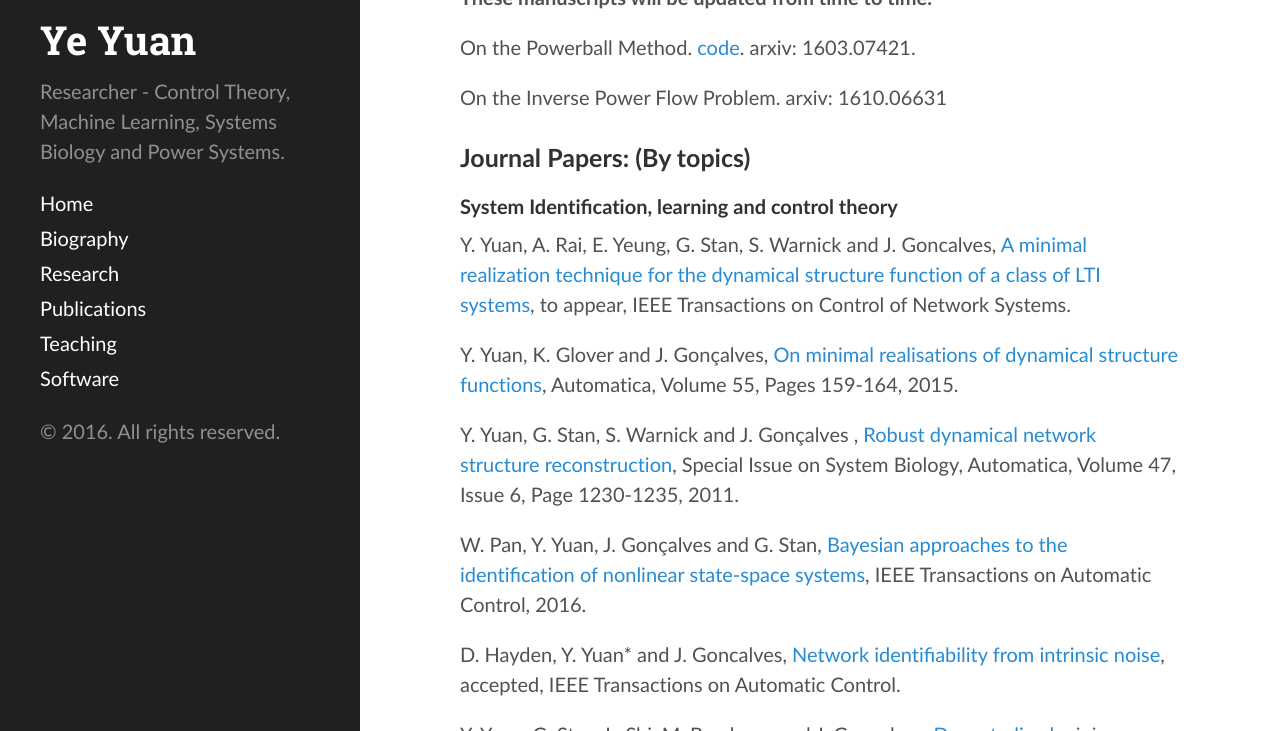
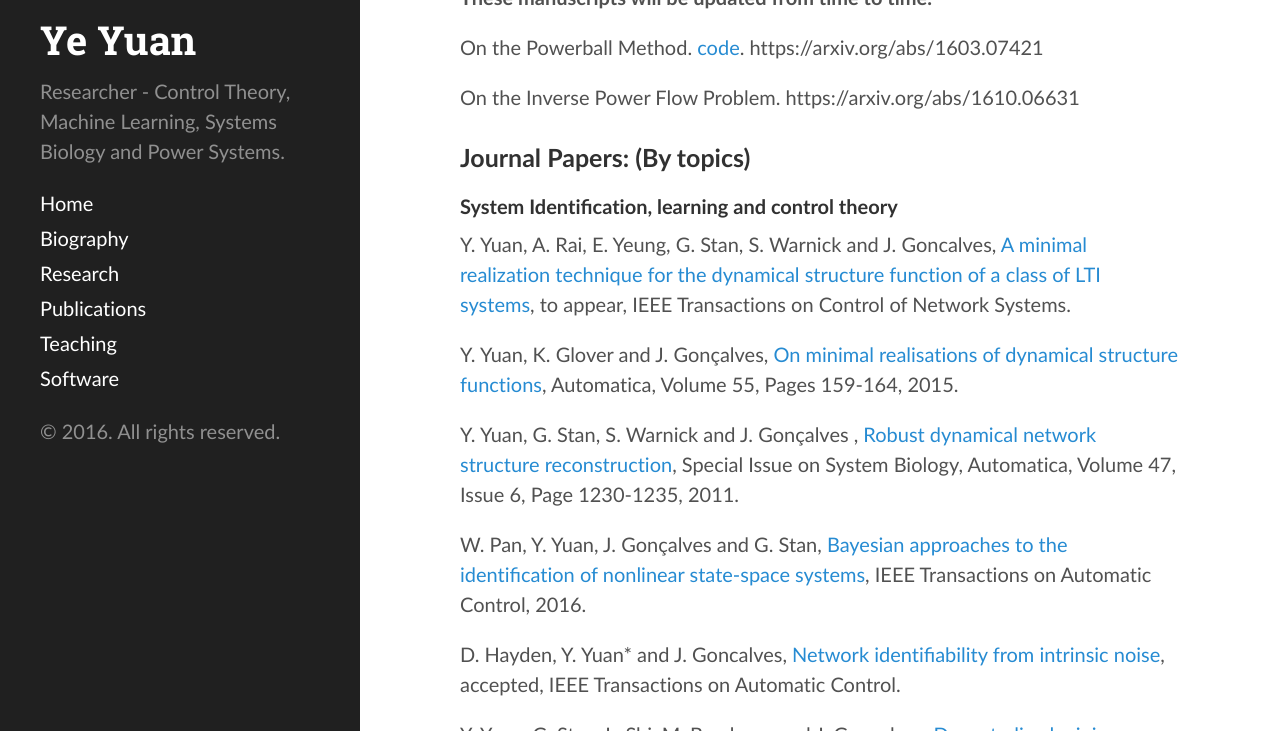
Before and after one commit to yy311/yy311.github.io, a Jekyll site: the page built from publication.md, in a window 1280 px wide and 900 px high, cut to the strip 169-900 px from the top of the window. Built offline with Jekyll 4.4.1, drawn with Linux system fonts in a browser that asks for light colours; some of the changed lines change nothing that is shown.

Commit message:
Update publication.md

```diff
--- a/publication.md
+++ b/publication.md
@@ -6,9 +6,9 @@ layout: page
 
 <b>These manuscripts will be updated from time to time. </b>
 
-On the Powerball Method. <a href="https://hybrid.eecs.berkeley.edu/~yeyuan/pb.zip"> code</a>. arxiv: 1603.07421.
+On the Powerball Method. <a href="https://hybrid.eecs.berkeley.edu/~yeyuan/pb.zip"> code</a>. https://arxiv.org/abs/1603.07421
 
-On the Inverse Power Flow Problem. arxiv: 1610.06631
+On the Inverse Power Flow Problem. https://arxiv.org/abs/1610.06631
 
 
 <h3>Journal Papers: (By topics)</h3>
```
